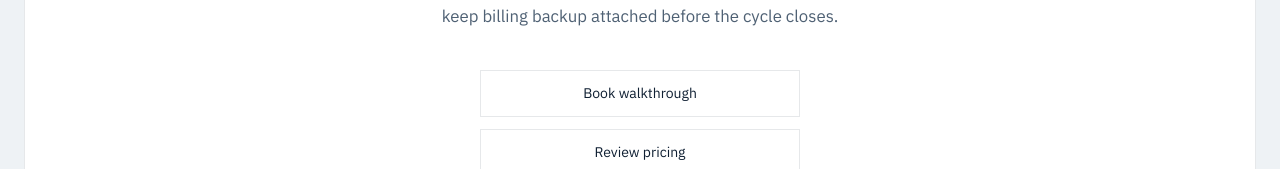
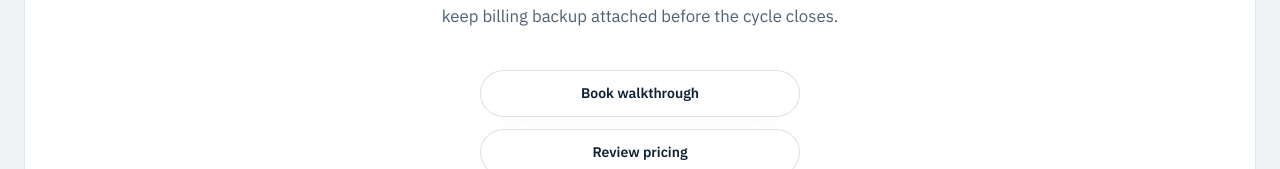
Before and after one commit to Karumnieks99/saas-landing, a React (Vite) app: page / in a window 1280 px wide. Shown: the part 631-800 px from the top of the page. Built offline with nearby package versions, Linux system fonts and the light colour scheme.

Commit message:
Adjust hero CTA button shape

```diff
--- a/src/index.css
+++ b/src/index.css
@@ -510,24 +510,28 @@
   .button-ghost {
     display: block;
     width: 100%;
-    border-radius: 0;
-    background: transparent;
-    border: 1px solid var(--line);
+    border-radius: 999px;
+    background: rgba(255, 255, 255, 0.88);
+    border: 1px solid rgba(16, 32, 51, 0.14);
     color: var(--text);
-    font-weight: 500;
+    font-weight: 600;
     font-size: 0.875rem;
     text-align: center;
     padding: 0.75rem 1.5rem;
-    box-shadow: none;
+    box-shadow:
+      0 10px 24px -20px var(--shadow),
+      0 1px 0 rgba(255, 255, 255, 0.82) inset;
     cursor: pointer;
-    transition: border-color 0.15s ease, background 0.15s ease;
+    transition: border-color 0.15s ease, background 0.15s ease, box-shadow 0.15s ease;
   }
 
   .button-ghost:hover {
     border-color: var(--text-soft);
     background: var(--surface-strong);
     transform: none;
-    box-shadow: none;
+    box-shadow:
+      0 12px 28px -20px var(--shadow),
+      0 1px 0 rgba(255, 255, 255, 0.92) inset;
   }
 
   /* Primary button */
```
